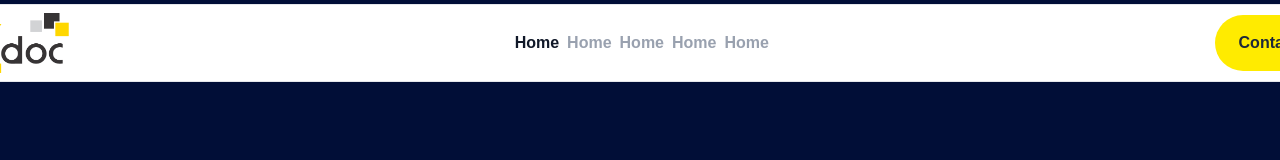
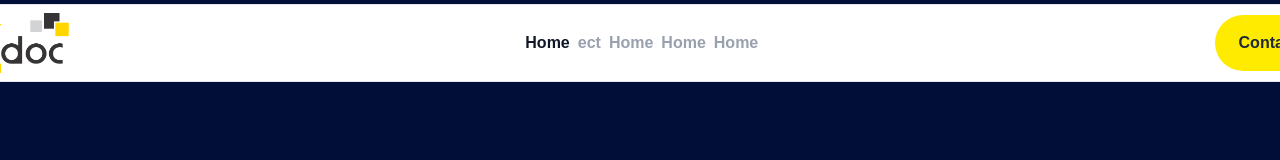
Before and after one commit to vitorlima-vsl/zdoc, a Vue app: page / in a window 1280 px wide. Shown: the top 160 px of the page. Built offline with nearby package versions, Linux system fonts and the light colour scheme.

Commit message:
:sparkles: feat: remoção de informações de contato do cabeçalho e adição de link para seção "ect"

```diff
--- a/src/components/Header/Header.vue
+++ b/src/components/Header/Header.vue
@@ -6,14 +6,7 @@
 </script>
 
 <template>
-   <!-- eu quero uma tag html para informações de contato -->
-    <!-- <address class="fixed top-0  w-full justify-items-center bg-blue-darker text-white py-2">
-        <div class="w-[1400px] flex text-md justify-evenly ">
-            <p>Telefone: <a href="tel:+551112345678">(11) 1234-5678</a></p>
-            <p>E-mail: <a href="mailto:contato@empresaxyz.com">contato@empresaxyz.com</a></p>
-            <p>399 Rua Santo André. Aracaju/SE - CEP: 01234-567</p>
-        </div>
-    </address> -->
+
 
     <header class="fixed z-50 top-0 left-1/2 -translate-x-1/2 flex justify-between items-center  w-[1400px] py-2 px-4 rounded-[4px] bg-white border-[1.5px] border-gray-200 mt-1 font-semibold text-gray-400">
         <div>
@@ -22,7 +15,7 @@
         <nav class="">
             <ul class="flex gap-2 ">
                 <li class="text-gray-900">Home</li>
-                <li>Home</li>
+                <a href="#ect">ect</a>
                 <li>Home</li>
                 <li>Home</li>
                 <li>Home</li>
```
